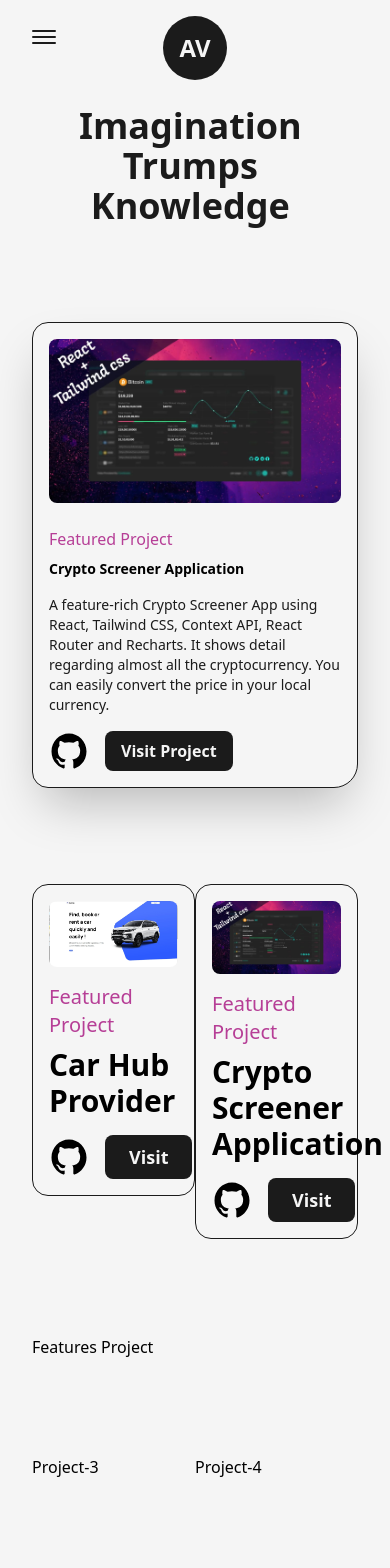
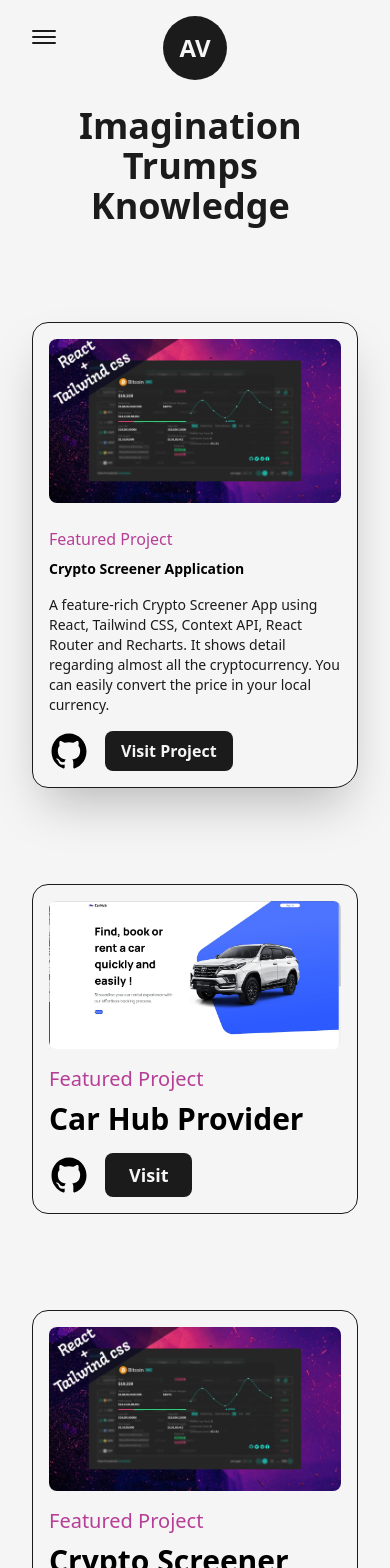
Before and after one commit to arnaud-vanderschriek/portfolioNextJs, a Next.js app: page /projects in a window 390 px wide. Shown: the top 1568 px of the page. Built offline with nearby package versions, Linux system fonts and the light colour scheme.

Commit message:
fix css bug

```diff
--- a/src/components/Experience.js
+++ b/src/components/Experience.js
@@ -48,9 +48,9 @@ const Experience = () => {
       <div ref={ref} className="w-[75%] mx-auto relative lg:w-[90%] md:w-full ">
         <motion.div
           style={{scaleY: scrollYProgress }}
-          className="absolute left-9 top-0 w-[4px] h-full bg-dark origin-top dark:bg-light md:w-[2px] md:left-[30px] xs:left-[20px]"
+          className="absolute left-9 top-0 w-[4px] h-full bg-dark origin-top dark:bg-light md:w-[2px] md:left-[18px] xs:left-[20px]"
         />
-        <ul className="w-full flex flex-col items-start justify-between ml-4 xs:ml-2">
+        <ul className="w-full flex flex-col items-start justify-between ml-4 xs:ml-4">
           <Details
             position="Fullstack developer"
             company="WebTree.tech"
--- a/src/components/HireMe.js
+++ b/src/components/HireMe.js
@@ -4,7 +4,7 @@ import Link from "next/link"
 
 const HireMe = () => {
   return(
-    <div className="fixed left-4 bottom-4 flex items-center justify-center overflow-hidden md:right-8 md:left-auto md:top-0 md:bottom-auto md:absolute">
+    <div className="fixed left-4 bottom-24 flex items-center justify-center overflow-hidden md:right-8 md:left-auto md:top-0 md:bottom-auto md:absolute">
       <div className="w-48 h-auto flex items-center justify-center relative md:w-24">
         <CircularText className={"fill-dark animate-spin-slow dark:fill-light"} />
         <Link
--- a/src/components/Layout.js
+++ b/src/components/Layout.js
@@ -2,7 +2,7 @@ import React from "react"
 
 const Layout = ({children, className=""}) => {
   return(
-    <div className={`w-full h-full inline-block z-0 bg-light p-32 dark:bg-dark xl:p-24 lg:p-64 md:p-12 sm:p-8 ${className}`}>
+    <div className={`w-auto h-full inline-block z-0 bg-light p-32 dark:bg-dark xl:p-24 lg:px-32 md:p-12 sm:p-8 ${className}`}>
       {children}
     </div>
   )
--- a/src/pages/articles.js
+++ b/src/pages/articles.js
@@ -12,7 +12,7 @@ const FramerImage = motion(Image)
 
 const FeaturedArticle = ({img, title, time, summary, link}) => {
   return (
-    <li className="col-span-1 w-full p-4 bg-light border border-solid border-dark rounded-2xl">
+    <li className="col-span-1 mt-12 w-full p-4 bg-light border border-solid border-dark rounded-2xl">
       <Link href={link} target="_blank" className="w-full inline-block cursor-pointer overflow-hidden rounded-lg">
         <FramerImage
           src={img}
@@ -44,8 +44,8 @@ const articles = () => {
       </Head>
       <main className="w-full mb-16 flex flex-col items-center justify-center overflow-hidden">
         <Layout className="pt-16">
-          <AnimatedText text="Some exciting articles..." className="mb-16" />
-          <ul className="grid grid-cols-2 gap-16">
+          <AnimatedText text="Some exciting articles..." className="mb-16lg:!text-7xl sm:mb-8 sm:!text-6xl xs:!text-4xl" />
+          <ul className="grid grid-cols-2 gap-16 md:flex md:flex-col">
             <FeaturedArticle
               title="Build A Custom Pagination Component In Reactjs From Scratch"
               summary="Learn how to build a custom pagination component in ReactJS from scratch.
--- a/src/pages/index.js
+++ b/src/pages/index.js
@@ -15,8 +15,8 @@ export default function Home() {
         <title>Create Next App</title>
         <meta name="description" content="Generated by create next app" />
       </Head>
-      <main className="flex items-center text-dark w-full dark:text-light ">
-        <Layout className="pt-0 md:p-16 sm:pt-8">
+      <main className="flex items-center justify-center text-dark w-full dark:text-light lg:h-[80vh] xl:h-[70vh] ">
+        <Layout className="pt-0 md:p-16 sm:pt-8 flex items-center ">
           <div className="flex items-center justify-between w-full lg:flex-col">
             <div className="w-1/2 md:w-full">
               <Image src={ProfilePicture} alt="Vanderschrieck Arnaud" className="w-full h-auto lg:hidden  md:inline-block md:w-full sm:mb-8"
--- a/src/pages/projects.js
+++ b/src/pages/projects.js
@@ -93,7 +93,7 @@ const projects = () => {
                 type="Featured Project"
               />
             </div>
-            <div className="col-span-6">
+            <div className="col-span-6 sm:col-span-12">
               <Projects
                 title="Car Hub Provider"
                 img={project2}
@@ -102,7 +102,7 @@ const projects = () => {
                 type="Featured Project"
               />
             </div>
-            <div className="col-span-6">
+            <div className="col-span-6 sm:col-span-12">
               <Projects
                 title="Crypto Screener Application"
                 img={project1}
@@ -112,12 +112,7 @@ const projects = () => {
               />
             </div>
             <div className="col-span-12">
-              Features Project
-            </div> <div className="col-span-6">
-              Project-3
-            </div>
-            <div className="col-span-6">
-              Project-4
+              Next Features Project coming soon...
             </div>
           </div>
         </Layout>
```
Also changed, not shown: 2 other files (tests, documents, lock files or other folders).
